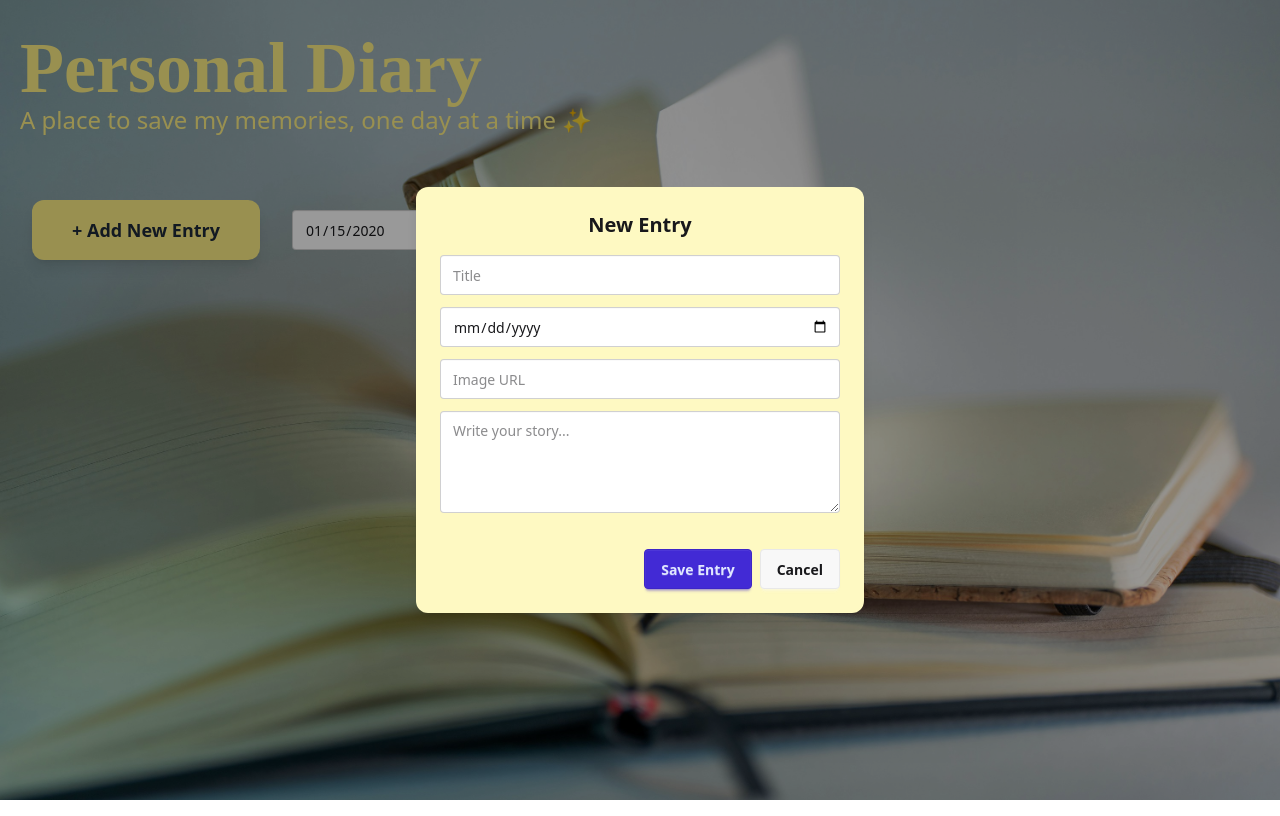
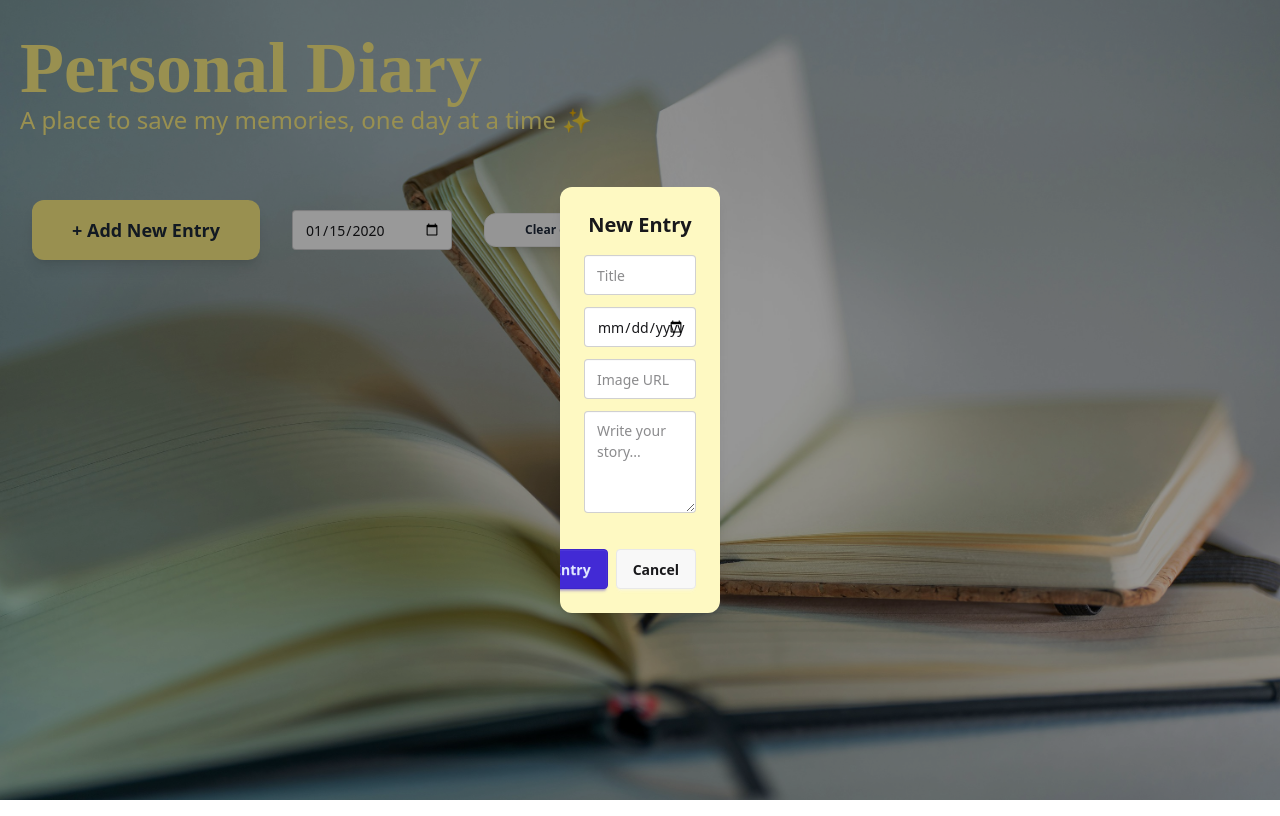
Before and after one commit to DaianaChichotky/PersonalDiary, a React (Vite) app: page / in a window 1280 px wide. Both pictures are taken after typing "2020-01-15" into the empty fields and a click on the button "+ Add New Entry". Built offline with nearby package versions, Linux system fonts and the light colour scheme.

Commit message:
changing modal size

```diff
--- a/src/components/AddEntryModal.jsx
+++ b/src/components/AddEntryModal.jsx
@@ -76,7 +76,7 @@ const AddEntryModal = ({ onAddEntry, onFilterByDate }) => {
 
       {isOpen && (
         <dialog open className='modal modal-bottom sm:modal-middle'>
-          <div className='modal-box bg-yellow-100 rounded-xl shadow-lg max-w-md p-6 font-handwriting'>
+          <div className='modal-box bg-yellow-100 rounded-xl shadow-lg w-40 p-6 font-handwriting'>
             <h3 className='font-bold text-xl text-center mb-4'>New Entry</h3>
 
             <form onSubmit={handleSubmit} className='space-y-3'>
```
